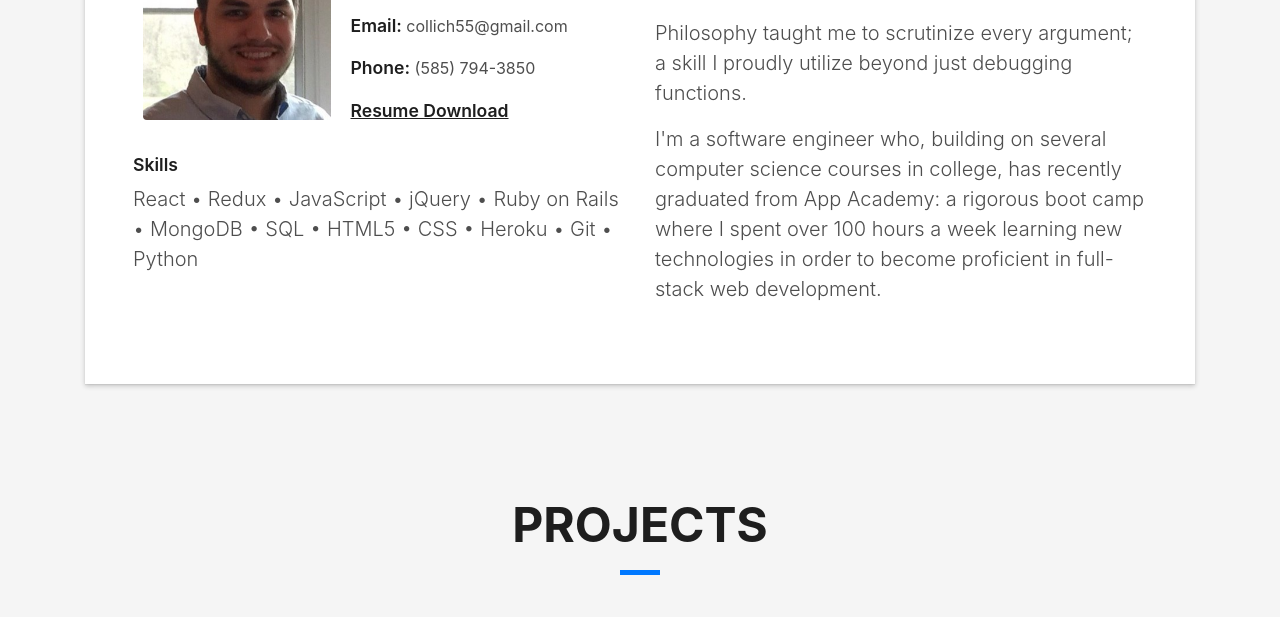
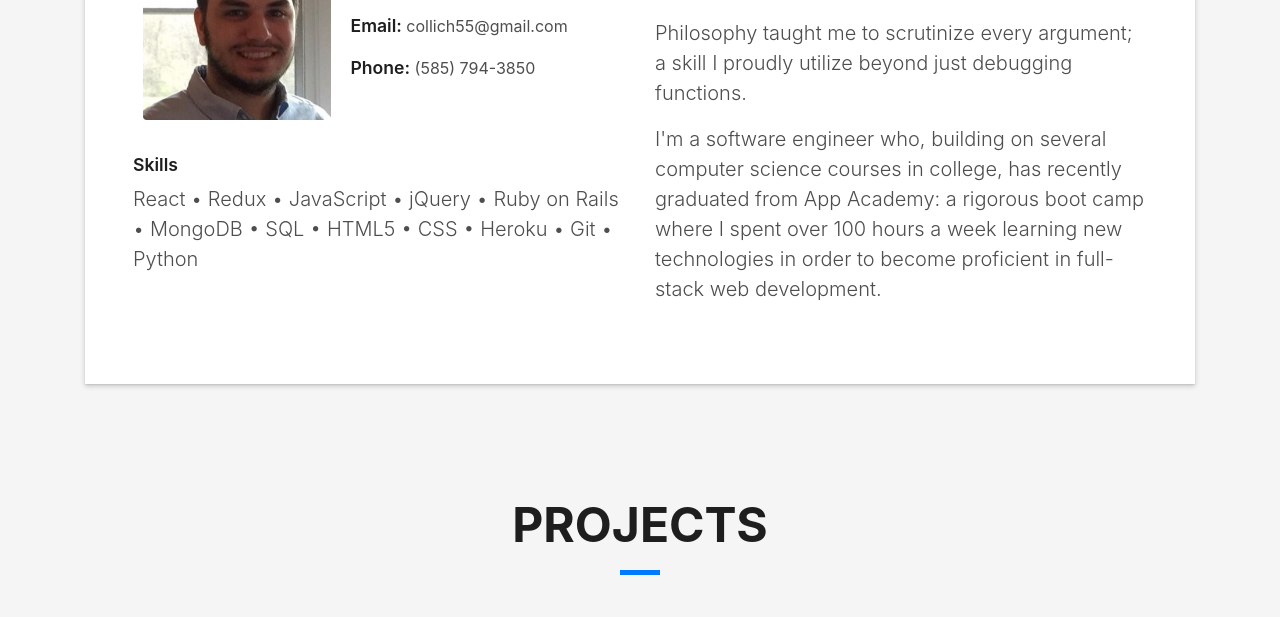
Before and after one commit to collich55/Anthony-Collichio.github.io, a plain HTML site: page index.html in a window 1280 px wide. Shown: the part 996-1613 px from the top of the page. Drawn offline with Linux system fonts and the light colour scheme; files whose address does not match are found by name.

Commit message:
remove half complete resume download

```diff
--- a/index.html
+++ b/index.html
@@ -107,7 +107,7 @@
                       <p><span class="title-s">Profile: </span> <span>full stack developer</span></p>
                       <p><span class="title-s">Email: </span> <span>collich55@gmail.com</span></p>
                       <p><span class="title-s">Phone: </span> <span>(585) 794-3850</span></p>
-                      <a target="_blank" rel="noopener noreferrer" href="google.com"><span style="text-decoration: underline;" class="title-s">Resume Download</span></a>
+                      <!-- <a target="_blank" rel="noopener noreferrer" href="google.com"><span style="text-decoration: underline;" class="title-s">Resume Download</span></a> -->
                       <!-- <p><span style="text-decoration: underline;" class="title-s">Download Resume </span></p> -->
                       <!-- <button style="margin-left: -2px; margin-top: -1px;" type="button" class="btn btn-primary">Resume</button> -->
                     </div>
```
